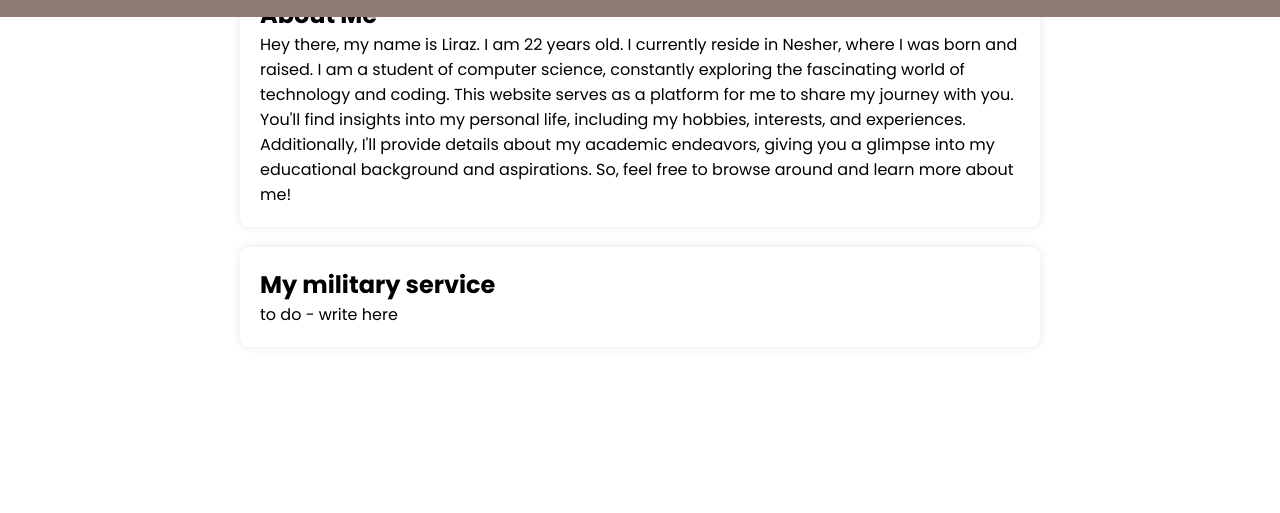
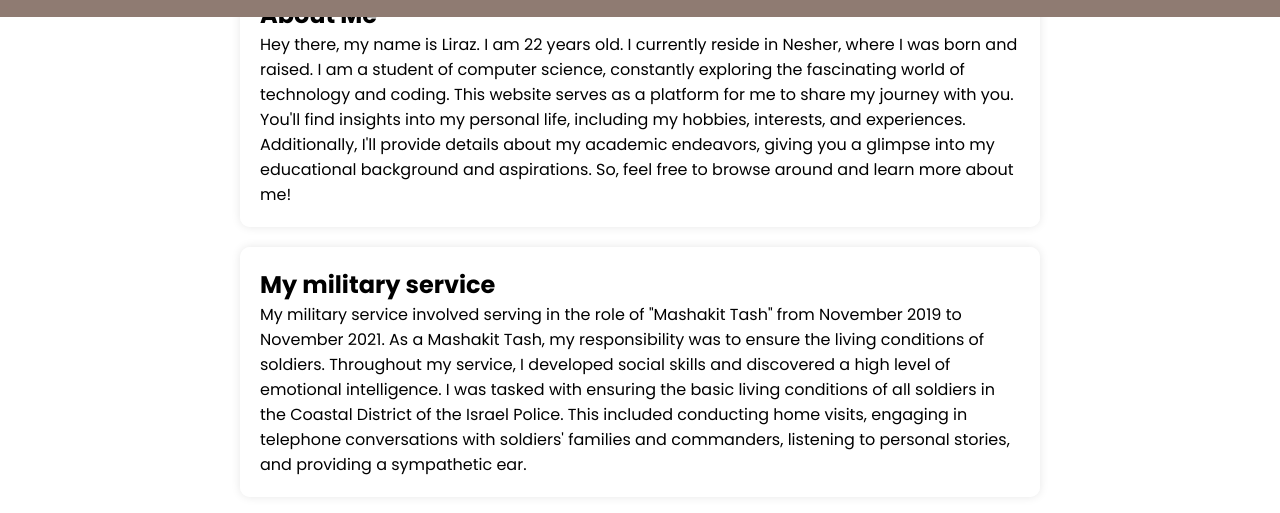
Before and after one commit to Lirazgabbay/LifeJourney-Website, a plain HTML site: page index.html in a window 1280 px wide. Shown: the part 71-584 px from the top of the page. Drawn offline with Linux system fonts and the light colour scheme; a script that the page names is missing.

Commit message:
add my miletery service

```diff
--- a/index.html
+++ b/index.html
@@ -85,7 +85,12 @@
         style="max-inline-size: 800px; margin: 20px auto; padding: 20px; background-color: rgba(255, 255, 255, 0.9); border-radius: 10px; box-shadow: 0 0 10px rgba(0, 0, 0, 0.1);">
         <h2 id="militaryService">My military service </h2>
         <div>
-          to do - write here
+          My military service involved serving in the role of "Mashakit Tash" from November 2019 to November 2021. As a
+          Mashakit Tash, my responsibility was to ensure the living conditions of soldiers. Throughout my service, I
+          developed social skills and discovered a high level of emotional intelligence. I was tasked with ensuring the
+          basic living conditions of all soldiers in the Coastal District of the Israel Police. This included conducting
+          home visits, engaging in telephone conversations with soldiers' families and commanders, listening to personal
+          stories, and providing a sympathetic ear.
         </div>
       </div>
 
```
